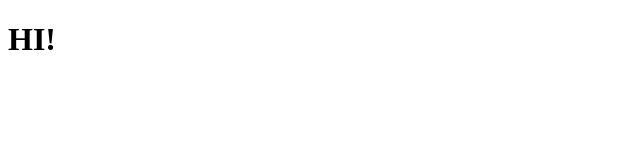
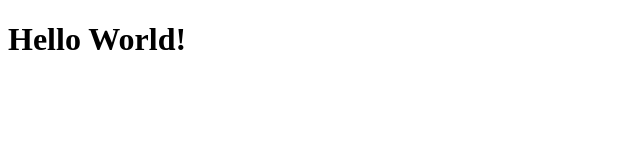
Before and after one commit to ejstraband/ejstraband.github.io, a plain HTML site: page index.html in a window 1280 px wide. Shown: the whole page, without its empty margins (0-640 px from the left). Drawn offline with Linux system fonts and the light colour scheme.

Commit message:
hello world

```diff
--- a/index.html
+++ b/index.html
@@ -4,6 +4,6 @@
 	<title>Hello World</title>
 </head>
 <body>
-	<h1>HI!</h1>
+	<h1>Hello World!</h1>
 </body>
 </html>
```
